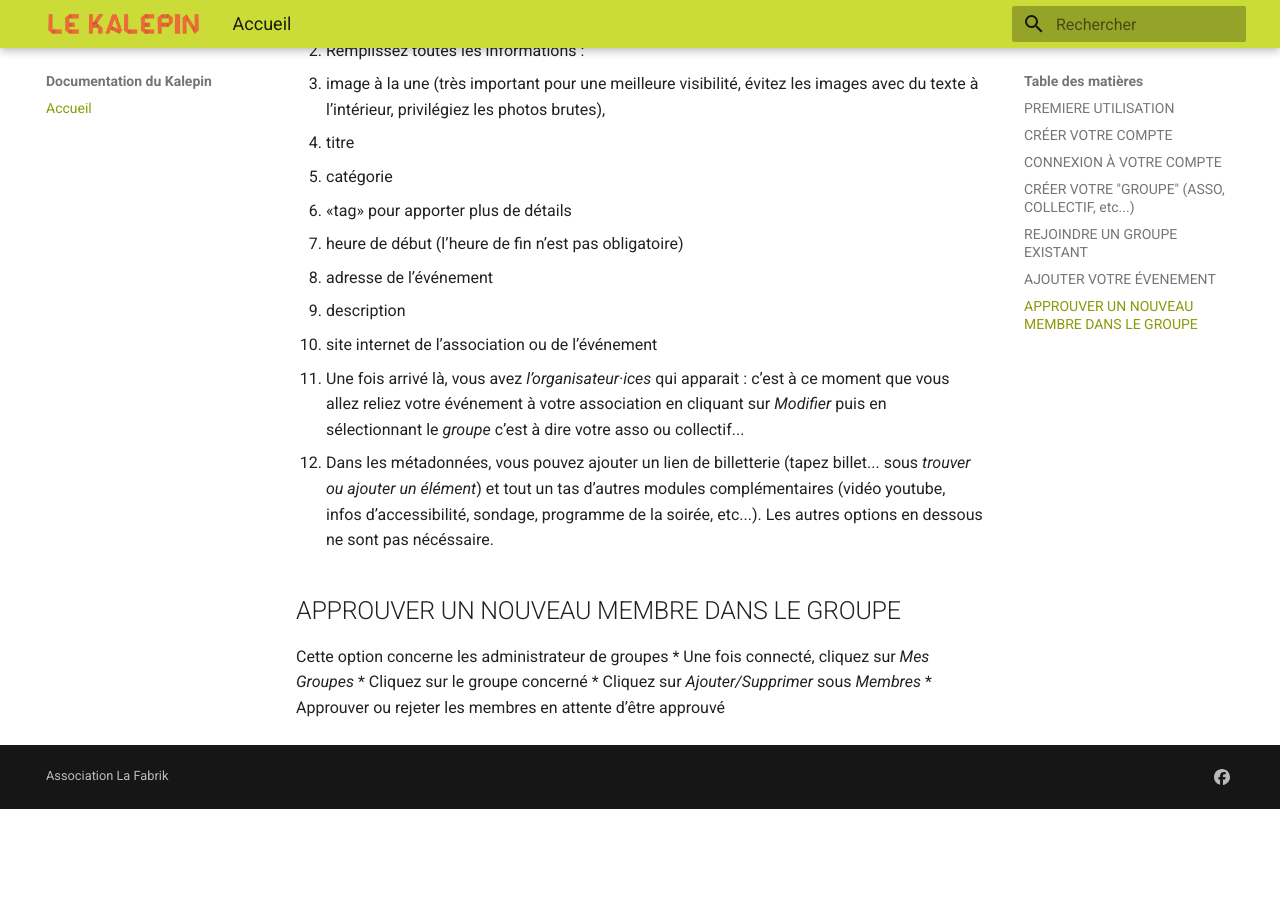
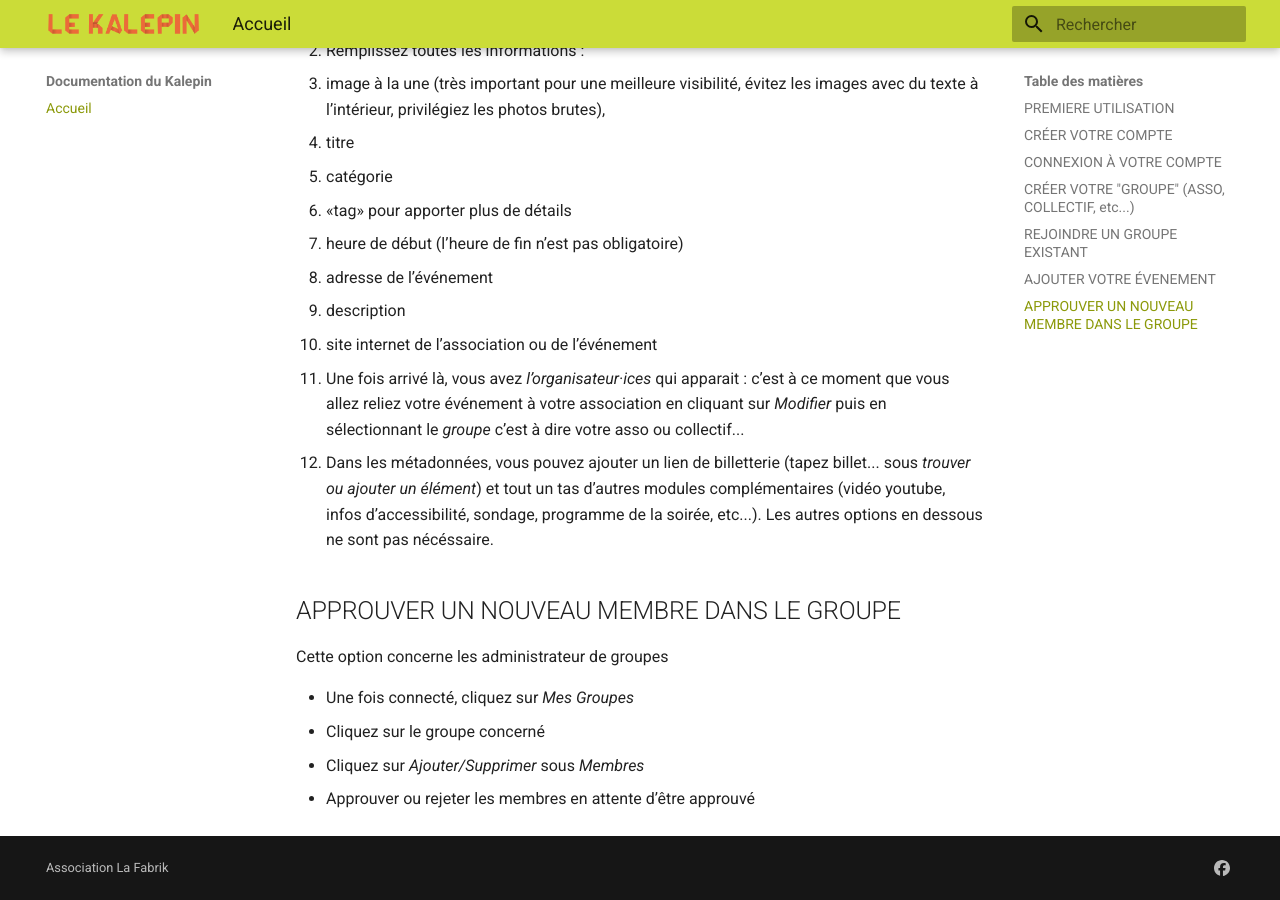
Before and after one commit to cleming/faq-kalepin, an MkDocs documentation site: the page built from docs/index.md, in a window 1280 px wide and 900 px high, scrolled down 2142 px. Built offline with MkDocs 1.6.1 and Material for MkDocs 9.7.7, drawn with Linux system fonts in a browser that asks for light colours; before the commit the page ends 2951 px from its top, so only the background shows below that; part of the change alters nothing that is shown.

Commit message:
Update index.md

```diff
--- a/docs/index.md
+++ b/docs/index.md
@@ -26,12 +26,12 @@ Première chose à faire : créer ou rejoindre votre organisation (association,
 ## CRÉER VOTRE "GROUPE" (ASSO, COLLECTIF, etc...)
 Si vous créer votre groupe sur le Kalepin :
 
-1. Cliquez sur _Mes Groupes_ en haut puis _Créer un groupe_
-2. Indiquez le nom de votre association/structure dans _Nom d’Affichage du Groupe_ par exemple _La Fabrik_
-3. Indiquez le nom type _identifiant_ de votre asso (donc sans espaces) : vous pouvez enlever les tirets bas pour une meilleure lecture.
-4. Indiquez si vous le souhaitez la description, l’adresse de l'association, l’avatar et la banière (images de l’asso)
-5. Vous n’avez pas besoin de modifier la visibilité et les nouveaux membres.
-6. Cliquez sur _Créer mon Groupe_
+* Cliquez sur _Mes Groupes_ en haut puis _Créer un groupe_
+* Indiquez le nom de votre association/structure dans _Nom d’Affichage du Groupe_ par exemple _La Fabrik_
+* Indiquez le nom type _identifiant_ de votre asso (donc sans espaces) : vous pouvez enlever les tirets bas pour une meilleure lecture.
+* Indiquez si vous le souhaitez la description, l’adresse de l'association, l’avatar et la banière (images de l’asso)
+* Vous n’avez pas besoin de modifier la visibilité et les nouveaux membres.
+* Cliquez sur _Créer mon Groupe_
 
 Votre groupe est crée. L’adresse URL qui apparait permet à toutes et tous de vous retrouver et de vous rejoindre, et vos événements apparaitront aussi sur cette page.
 
@@ -50,19 +50,20 @@ Vous allez ajouter un événement organisé par votre association :
 
 1. Cliquez en haut sur _Mes Evenements_ puis sur _Créer un événement_
 2. Remplissez toutes les informations :
- *  image à la une (très important pour une meilleure visibilité, évitez les images avec du texte à l’intérieur, privilégiez les photos brutes),
- *  titre
- *  catégorie
- *  «tag» pour apporter plus de détails
- *  heure de début (l’heure de fin n’est pas obligatoire)
- *  adresse de l’événement
- *  description
- *  site internet de l’association ou de l’événement
+  *  image à la une (très important pour une meilleure visibilité, évitez les images avec du texte à l’intérieur, privilégiez les photos brutes),
+  *  titre
+  *  catégorie
+  *  «tag» pour apporter plus de détails
+  *  heure de début (l’heure de fin n’est pas obligatoire)
+  *  adresse de l’événement
+  *  description
+  *  site internet de l’association ou de l’événement
 3. Une fois arrivé là, vous avez _l’organisateur·ices_ qui apparait : c’est à ce moment que vous allez reliez votre événement à votre association en cliquant sur _Modifier_ puis en sélectionnant le _groupe_ c’est à dire votre asso ou collectif...
 4. Dans les métadonnées, vous pouvez ajouter un lien de billetterie (tapez billet... sous _trouver ou ajouter un élément_) et tout un tas d’autres modules complémentaires (vidéo youtube, infos d’accessibilité, sondage, programme de la soirée, etc...). Les autres options en dessous ne sont pas nécéssaire.
 
 ## APPROUVER UN NOUVEAU MEMBRE DANS LE GROUPE
 Cette option concerne les administrateur de groupes
+
 * Une fois connecté, cliquez sur _Mes Groupes_
 * Cliquez sur le groupe concerné
 * Cliquez sur  _Ajouter/Supprimer_ sous _Membres_
```
